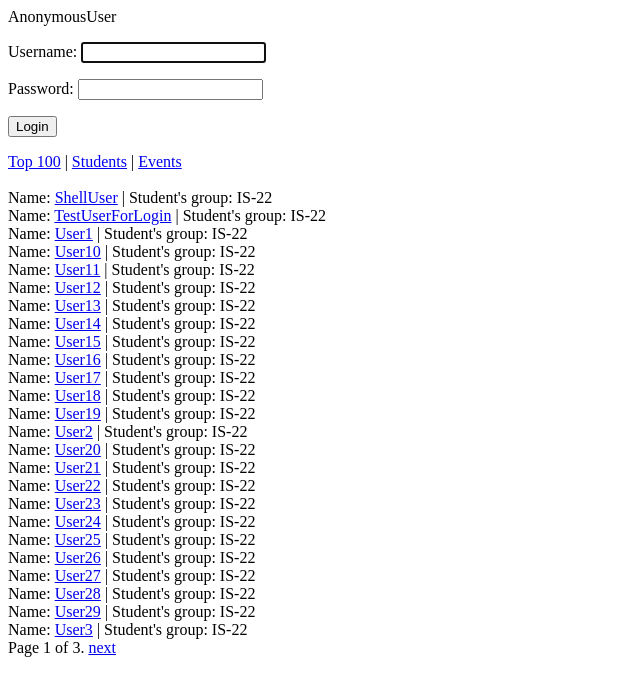
After one commit to CullyCross/kpi_watcher, a Django app: page /students/ in a window 1280 px wide. The commit adds this page. Shown: the top 696 px of the page, without its empty margins (0-640 px from the left). Run offline with Django 3.2, Linux system fonts and the light colour scheme; data comes from the database, SQL or seed files in the repository; both versions use the stored data as it was after the commit.

Commit message:
- Log in system (bugged) - Fixed vote method

```diff
--- a/KPIWatcher/KPIWatcher/templates/base.html
+++ b/KPIWatcher/KPIWatcher/templates/base.html
@@ -22,12 +22,28 @@
                 -o-user-select: none !important;
                 user-select: none !important;
             }
-
-
         </style>
 	</head>
 
 	<body>
+
+    <div>
+      {{ user }}
+      {% if user.is_anonymous %}
+          <form method="post" action="{% url 'login' %}">  {% csrf_token %}
+              <input type="hidden" name="next" value="{{ request.path }}">
+              {{form.as_p}}
+              <input type="submit" value="Login">
+          </form>
+      {% else %}
+      <a href="{% url 'django.contrib.auth.views.logout' %}?next={{ request.path }}">logout</a>
+      {% endif %}
+    </div>
+
+    {% include 'navigation.html' %}
+
+    <br />
+
     {%block content%}
 	{%endblock%}
 
--- /dev/null
+++ b/KPIWatcher/KPIWatcher/templates/navigation.html
@@ -0,0 +1,5 @@
+<nav>
+    <a href="/">Top 100</a> |
+    <a href="/students/">Students</a> |
+    <a href="/events/">Events</a>
+</nav>
--- a/KPIWatcher/KPIWatcher/urls.py
+++ b/KPIWatcher/KPIWatcher/urls.py
@@ -6,4 +6,6 @@ urlpatterns = patterns('',
     url(r'^admin/', include(admin.site.urls)),
     url(r'', include('ratings.urls')),
     url(r'^events/', include('events.urls')),
+    url(r'^login/$', 'django.contrib.auth.views.login', name="login"),
+    url(r'^logout/$', 'django.contrib.auth.views.logout'),
 )
--- a/KPIWatcher/events/models.py
+++ b/KPIWatcher/events/models.py
@@ -17,5 +17,9 @@ class Event(models.Model):
     subscribers = models.ManyToManyField(User, related_name="events")
     # create publish method in views.py
 
+    def subscribe(self, user):
+        self.subscribers.add(user)
+        self.save()
+
     def __str__(self):
         return self.name
--- /dev/null
+++ b/KPIWatcher/ratings/ctx_log_processor.py
@@ -0,0 +1,6 @@
+__author__ = 'cullycross'
+
+from django.contrib.admin.forms import AuthenticationForm as AuthForm
+
+def auth_form(request):
+    return {'form': AuthForm(), 'request': request}
--- a/KPIWatcher/ratings/models.py
+++ b/KPIWatcher/ratings/models.py
@@ -64,15 +64,16 @@ class Teacher(models.Model):
 	voted_students = models.ManyToManyField('Student', related_name="rated_teachers", editable=False)
 
 	def vote(self, vote, student):
-		# if not self.voted_students.filter(student=student).exists():
-		self.avg_rating = ((self.avg_rating * self.count_of_votes) + vote) / (self.count_of_votes + 1)
-		self.count_of_votes += 1
-		# self.voted_students.add(student)
-		self.save()
+		if not vote == -1:
+			if student is not None:
+				if not self.voted_students.filter(user__id=student.user.id).exists():
+					self.avg_rating = ((self.avg_rating * self.count_of_votes) + vote) / (self.count_of_votes + 1)
+					self.count_of_votes += 1
+					self.voted_students.add(student)
+					self.save()
+	 				return True
+		return False
 
-	# 	return True
-	# else:
-	# 	return False
 
 	def __str__(self):
 		return self.user.get_username()
--- /dev/null
+++ b/KPIWatcher/ratings/templates/ratings/all_students.html
@@ -0,0 +1,29 @@
+{% extends 'base.html' %}
+
+{%block content%}
+	{% for student in students %}
+		<div>
+	    	Name: <a href="{% url 'ratings.views.student_page' pk=student.pk %}">{{ student.user.username }}</a>
+            | Student's group: {{student.group}}
+            {% if student.is_leader %}
+            (leader)
+            {% endif %}
+	    </div>
+	{%endfor%}
+
+    <div class="pagination">
+    <span class="step-links">
+        {% if students.has_previous %}
+            <a href="?page={{ students.previous_page_number }}">Previous</a>
+        {% endif %}
+
+        <span class="current">
+            Page {{ students.number }} of {{ students.paginator.num_pages }}.
+        </span>
+
+        {% if students.has_next %}
+            <a href="?page={{ students.next_page_number }}">next</a>
+        {% endif %}
+    </span>
+</div>
+{%endblock content%}
--- a/KPIWatcher/ratings/templates/ratings/top_ratings.html
+++ b/KPIWatcher/ratings/templates/ratings/top_ratings.html
@@ -3,9 +3,9 @@
 {%block content%}
 	{%for teacher in teachers%}
 		<div>
-	    	<a href="{% url 'ratings.views.teacher_page' pk=teacher.pk %}">{{ teacher.user.username }}</a>
-		    <p>{{ teacher.avg_rating }}</p>
-		    <p>{{ teacher.count_of_votes }}</p>
+	    	<a href="{% url 'ratings.views.teacher_page' pk=teacher.pk %}">{{ teacher.user.username }}</a> |
+            Avg rating: {{ teacher.avg_rating }} | Votes: {{ teacher.count_of_votes }}
+        <br />
 	    </div>
 	{%endfor%}
 {%endblock content%}
--- a/KPIWatcher/ratings/urls.py
+++ b/KPIWatcher/ratings/urls.py
@@ -2,7 +2,9 @@ from django.conf.urls import include, url
 from . import views
 
 urlpatterns = [
-    url(r'^$', views.top_ratings),
+    url(r'^$', views.top_ratings, name="all_teachers"),
     url(r'^teacher/(?P<pk>[0-9]+)/$', views.teacher_page, name="teacher_page"),
     url(r'^teacher/(?P<pk>[0-9]+)/vote/$', views.vote, name="teacher_vote_url"),
+    url(r'^students/$', views.students_all, name="all_student"),
+    url(r'^students/(?P<pk>[0-9]+)/$', views.student_page, name="student_page"),
 ]
--- a/KPIWatcher/ratings/views.py
+++ b/KPIWatcher/ratings/views.py
@@ -1,3 +1,4 @@
+from django.core.paginator import Paginator, PageNotAnInteger, EmptyPage
 from django.core.urlresolvers import reverse
 from django.http import HttpResponseRedirect
 from django.shortcuts import render, get_object_or_404
@@ -15,10 +16,37 @@ def teacher_page(request, pk):
 
 def vote(request, pk):
     teacher = get_object_or_404(Teacher, pk=pk)
-    teacher.vote(int(request.POST['vote']), request.user.student)
-    return HttpResponseRedirect(reverse('teacher_page', kwargs={'pk': teacher.pk}))
+    if request.POST and not request.user.is_anonymous():
+        if hasattr(request.user, 'student'):
+            voted = teacher.vote(int(request.POST['vote']), request.user.student)
+            if voted:
+                message = "Success"
+            else:
+                message = "You've already voted"
+        else:
+            message = "Teacher can't vote!"
+    else:
+        message = "Error!"
+    return render(request, 'ratings/teacher_page.html', {'teacher': teacher, 'range': range(1, 11), 'message': message})
 
 
 def student_page(request, pk):
     student = get_object_or_404(Student, pk=pk)
     return render(request, 'ratings/student_page.html', {'student': student})
+
+def students_all(request):
+    students_all_list = Student.objects.all().order_by('user__username')
+    paginator = Paginator(students_all_list, 25)
+
+    page = request.GET.get('page')
+
+    try:
+        students = paginator.page(page)
+    except PageNotAnInteger:
+        # If page is not an integer, deliver first page.
+        students = paginator.page(1)
+    except EmptyPage:
+        # If page is out of range (e.g. 9999), deliver last page of results.
+        students = paginator.page(paginator.num_pages)
+
+    return render(request, 'ratings/all_students.html', {'students': students})
```
Also changed, not shown: KPIWatcher/KPIWatcher/settings.py (+8 -0 lines), KPIWatcher/events/templates/events/event_page.html (+6 -4 lines), KPIWatcher/events/views.py (+6 -2 lines), KPIWatcher/ratings/templates/ratings/teacher_page.html (+54 -1 lines), KPIWatcher/db.sqlite3.
